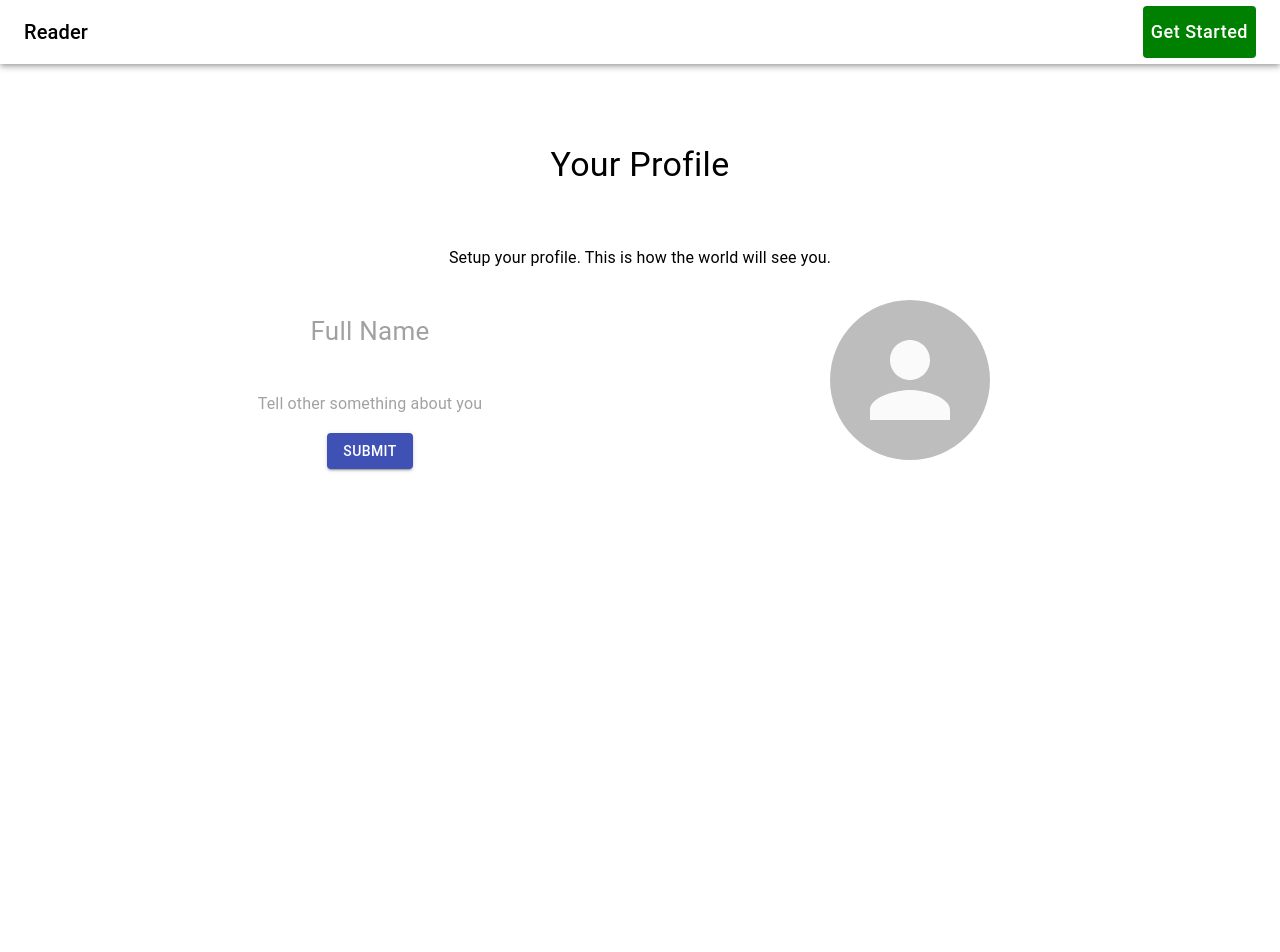
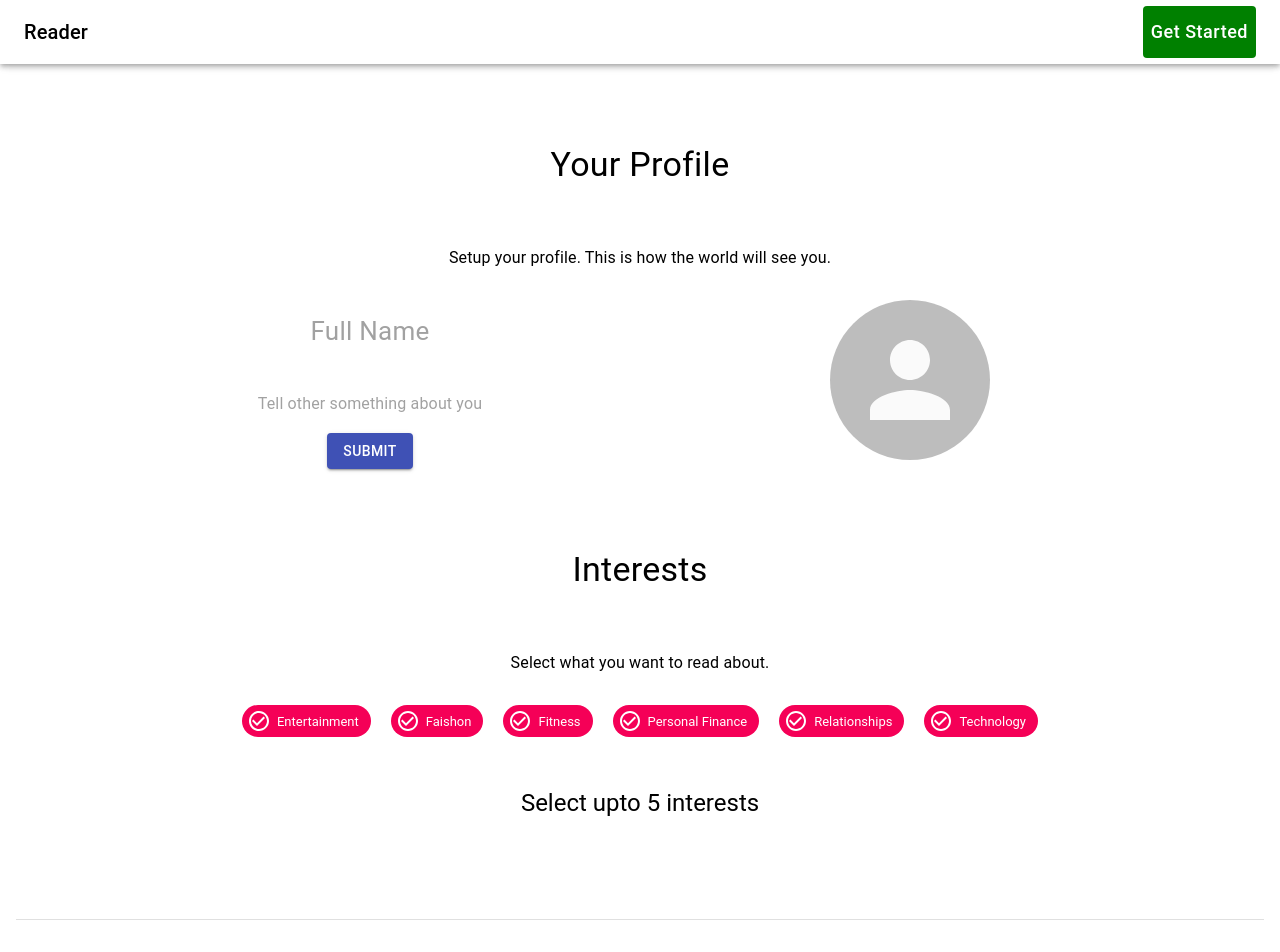
Before and after one commit to yashg160/Reader, a React (Create React App) app: page /profile in a window 1280 px wide. Shown: the top 952 px of the page. Before the commit the page ends 800 px from the top, so only its background shows below. Built offline with nearby package versions, Linux system fonts and the light colour scheme.

Commit message:
Added UI to profile

```diff
--- a/src/screens/Profile.js
+++ b/src/screens/Profile.js
@@ -6,11 +6,16 @@ import Button from '@material-ui/core/Button';
 import Avatar from '@material-ui/core/Avatar';
 import Grid from '@material-ui/core/Grid';
 import Input from '@material-ui/core/Input';
+import Chip from '@material-ui/core/Chip';
+import CheckCircleOutlineIcon from '@material-ui/icons/CheckCircleOutline';
 
 import { makeStyles } from '@material-ui/core/styles';
 
 
 import InputBase from '@material-ui/core/InputBase';
+
+import Footer from '../components/Footer';
+
 
 import serverUrl from '../config';
 
@@ -125,6 +130,92 @@ export default class Profile extends React.Component {
         )
     }
 
+    choicesHeading() {
+        const styles = makeStyles(theme => ({
+            root: {
+                display: 'flex',
+                flexDirection: 'column',
+                justifyContent: 'center',
+                alignItems: 'center'
+            },
+            interestsHeading: {
+                marginTop: 80,
+                marginBottom: 40,
+                [theme.breakpoints.down('sm')]: {
+                    marginTop: 40,
+                    marginBottom: 40
+                }
+            },
+            interestSubheading: {
+                marginTop: 20,
+                marginBottom: 20
+            }
+        }));
+
+        const classes = styles();
+
+        return (
+            <div className={classes.root}>
+                <Typography variant='h4' className={classes.interestsHeading}>
+                    Interests
+                </Typography>
+                <Typography varaint='body1' className={classes.interestSubheading}>
+                    Select what you want to read about.
+                </Typography>
+            </div>
+
+        )
+    }
+
+    choices() {
+        const choices = ['Entertainment', 'Faishon', 'Fitness', 'Personal Finance', 'Relationships', 'Technology'];
+
+        const styles = makeStyles(theme => ({
+            root: {
+                display: 'flex',
+                flexWrap: 'wrap',
+                justifyContent: 'center',
+                alignItems: 'center',
+                marginLeft: 20,
+                marginRight: 20,
+                [theme.breakpoints.up('sm')]: {
+                    marginLeft: 40,
+                    marginRight: 40
+                }
+            },
+            helperText: {
+                marginTop: 20,
+                marginBottom: 20,
+                [theme.breakpoints.up('sm')]: {
+                    marginTop: 40,
+                    marginBottom: 40
+                }
+            }
+        }));
+
+        const classes = styles();
+
+        return (
+            <div >
+                <div className={classes.root}>
+                    {choices.map(choice => (
+                        <Chip
+                            icon={<CheckCircleOutlineIcon />}
+                            label={choice}
+                            style={{ margin: 10 }}
+                            color='secondary'
+                        />
+                    ))}
+                </div>
+
+
+                <Typography variant='h5' align='center' className={classes.helperText}>
+                    Select upto 5 interests
+                </Typography>
+            </div>
+        )
+    }
+
     componentDidMount() {
     }
 
@@ -195,6 +286,12 @@ export default class Profile extends React.Component {
                     </Grid>
 
                 </Grid>
+
+                <this.choicesHeading />
+
+                <this.choices />
+
+                <Footer/>
             </div>
         )
     }
```
